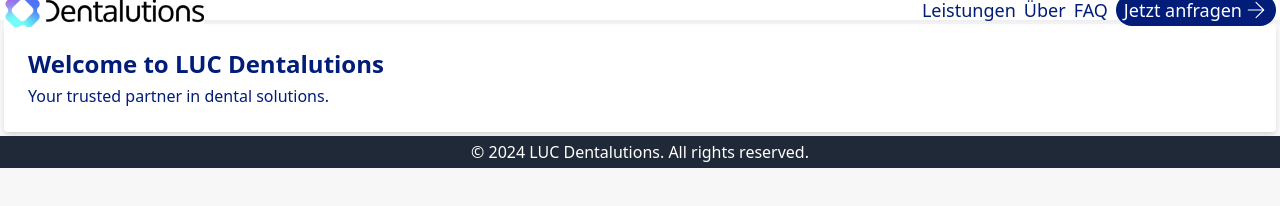
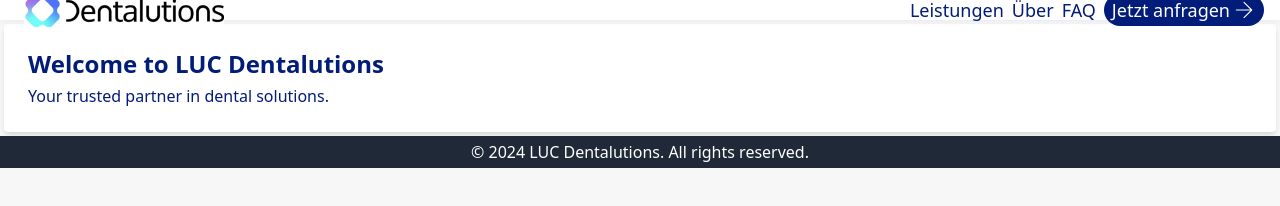
Before and after one commit to pavlo-bondarchuk/LUC-Dentalutions, a website: page public/index.html in a window 1280 px wide. Drawn offline with nearby package versions, Linux system fonts and the light colour scheme; files that its build step writes are made by us from their sources.

Commit message:
Update header with specific padding for logo and menu block

```diff
--- a/public/index.html
+++ b/public/index.html
@@ -9,9 +9,11 @@
 <body class="bg-neutral-10 text-content-primary">
   <!-- Header -->
   <header class="bg-surface-secondary shadow-header backdrop-blur-header">
-    <div class="container mx-auto flex justify-between items-center h-20 px-4">
-      <img src="images/logo.png" alt="Dentalutions Logo" class="w-200px h-37px">
-      <nav class="flex space-x-8 items-center">
+    <div class="container mx-auto flex justify-between items-center h-20">
+      <div class="flex items-center" style="padding: 22px 0 21px 24px;">
+        <img src="images/logo.png" alt="Dentalutions Logo" class="w-200px h-37px">
+      </div>
+      <nav class="flex space-x-8 items-center" style="padding: 17px 16px;">
         <a href="#leistungen" class="text-surface-primary font-normal text-lg">Leistungen</a>
         <a href="#uber" class="text-surface-primary font-normal text-lg">Über</a>
         <a href="#faq" class="text-surface-primary font-normal text-lg">FAQ</a>
```
